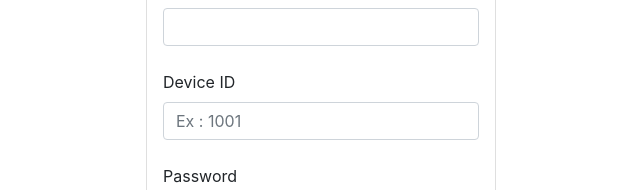
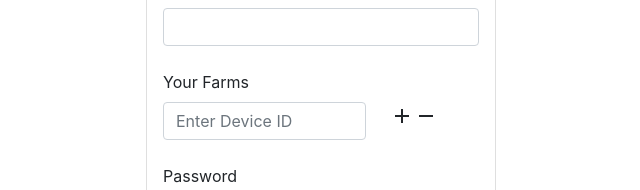
Before and after one commit to dewMyth/react-iot-farm, a React (Create React App) app: page /signup in a window 1280 px wide. Shown: the part 224-414 px from the top of the page, without its empty margins (319-959 px from the left). Built offline with nearby package versions, Linux system fonts and the light colour scheme; no server answers.

Commit message:
refactored login to add multiple devices

```diff
--- a/package.json
+++ b/package.json
@@ -3,9 +3,13 @@
   "version": "0.1.0",
   "private": true,
   "dependencies": {
+    "@emotion/react": "^11.8.2",
+    "@emotion/styled": "^11.8.1",
     "@fortawesome/fontawesome-svg-core": "^1.2.36",
     "@fortawesome/free-solid-svg-icons": "^5.15.4",
     "@fortawesome/react-fontawesome": "^0.1.15",
+    "@mui/icons-material": "^5.5.0",
+    "@mui/material": "^5.5.0",
     "@testing-library/jest-dom": "^5.14.1",
     "@testing-library/react": "^11.2.7",
     "@testing-library/user-event": "^12.8.3",
@@ -19,6 +23,7 @@
     "react-scripts": "4.0.3",
     "react-spinners": "^0.11.0",
     "recharts": "^2.0.10",
+    "uuid": "^8.3.2",
     "web-vitals": "^1.1.2"
   },
   "scripts": {
--- a/src/components/SignUp.js
+++ b/src/components/SignUp.js
@@ -1,44 +1,84 @@
 //React Imports
-import React, {useRef, useState} from "react";
-import {useAuth} from '../contexts/AuthContext';
+import React, { useRef, useState } from "react";
+import { useAuth } from "../contexts/AuthContext";
 import { useHistory } from "react-router";
 import { Link } from "react-router-dom";
 
+import AddIcon from "@mui/icons-material/Add";
+import RemoveIcon from "@mui/icons-material/Remove";
+
+import { v4 as uuidv4 } from "uuid";
+
 //Bootstrap Imports
 import { Form, Button, Card, Alert } from "react-bootstrap";
+import { useFormControlUnstyled } from "@mui/base";
 
 const SignUp = () => {
+  const emailRef = useRef();
+  const passwordRef = useRef();
+  const confirmPasswordRef = useRef();
+  const { signup } = useAuth();
+  const [error, setError] = useState("");
+  const [loading, setLoading] = useState(false);
+  const history = useHistory();
 
-  const emailRef = useRef()
-  const deviceIdRef = useRef()
-  const passwordRef = useRef()
-  const confirmPasswordRef = useRef()
-  const {signup} = useAuth()
-  const [error, setError] = useState('');
-  const [loading, setLoading] = useState(false);
-  const history = useHistory()
+  const [deviceIds, setDeviceIds] = useState([{ id: uuidv4(), deviceId: "" }]);
 
-  async function handleSignup(e){
+  async function handleSignup(e) {
     e.preventDefault();
-    if(passwordRef.current.value !== confirmPasswordRef.current.value){
-      return setError("Passwords should be match!!!")
-    }
-    try {
-      setError('');
-      setLoading(true);
-      signup(emailRef.current.value, passwordRef.current.value, deviceIdRef.current.value);
-      history.push("/login")
-    }
-    catch {
-      setError("Failed to create an account, Make sure you are connected to internet!")
+    if (passwordRef.current.value !== confirmPasswordRef.current.value) {
+      return setError("Passwords should be match!!!");
     }
 
-    setLoading(false)
+    const user = {
+      email: emailRef.current.value,
+      password: passwordRef.current.value,
+      deviceIds: deviceIds,
+    };
+
+    console.log(user);
+
+    try {
+      setError("");
+      setLoading(true);
+      signup(user.email, user.password, user.deviceIds);
+      history.push("/login");
+    } catch {
+      setError(
+        "Failed to create an account, Make sure you are connected to internet!"
+      );
+    }
+
+    setLoading(false);
   }
+
+  const handleChangeInput = (id, event) => {
+    const newInputDevices = deviceIds.map((i) => {
+      if (id === i.id) {
+        i[event.target.name] = event.target.value;
+      }
+      return i;
+    });
+
+    setDeviceIds(newInputDevices);
+  };
+
+  const handleAddDevices = () => {
+    setDeviceIds([...deviceIds, { id: uuidv4(), deviceId: "" }]);
+  };
+
+  const handleRemoveDevices = (id) => {
+    const values = [...deviceIds];
+    values.splice(
+      values.findIndex((value) => value.id === id),
+      1
+    );
+    setDeviceIds(values);
+  };
 
   return (
     <div>
-      <Card style={{width : "350px"}}>
+      <Card style={{ width: "350px" }}>
         <Card.Body>
           <h2 className="text-center mb-4">Sign Up</h2>
           {error && <Alert variant="danger">{error}</Alert>}
@@ -48,8 +88,38 @@ const SignUp = () => {
               <Form.Control type="email" ref={emailRef}></Form.Control>
             </Form.Group>
             <Form.Group className="mt-4" id="deviceId">
-              <Form.Label>Device ID</Form.Label>
-              <Form.Control type="text" placeholder="Ex : 1001" ref={deviceIdRef}></Form.Control>
+              <Form.Label>Your Farms</Form.Label>
+              {deviceIds.map((deviceId) => (
+                <div key={deviceId.id}>
+                  <div className="row">
+                    <div className="col-md-8">
+                      <Form.Control
+                        name="deviceId"
+                        placeholder="Enter Device ID"
+                        variant="filled"
+                        value={deviceId.deviceId}
+                        onChange={(event) =>
+                          handleChangeInput(deviceId.id, event)
+                        }
+                      ></Form.Control>
+                    </div>
+                    <div className="col-md-4">
+                      <div className="row">
+                        <div className="col-md-2" onClick={handleAddDevices}>
+                          <AddIcon />
+                        </div>
+                        <div
+                          className="col-md-2"
+                          disabled={deviceIds.length === 1}
+                          onClick={() => handleRemoveDevices(deviceId.id)}
+                        >
+                          <RemoveIcon />
+                        </div>
+                      </div>
+                    </div>
+                  </div>
+                </div>
+              ))}
             </Form.Group>
             <Form.Group className="mt-4" id="password">
               <Form.Label>Password</Form.Label>
@@ -57,14 +127,19 @@ const SignUp = () => {
             </Form.Group>
             <Form.Group className="mt-4" id="confirm-password">
               <Form.Label>Confirm Password</Form.Label>
-              <Form.Control type="password" ref={confirmPasswordRef}></Form.Control>
+              <Form.Control
+                type="password"
+                ref={confirmPasswordRef}
+              ></Form.Control>
             </Form.Group>
-            <Button disabled={loading} className="w-100 mt-4" type="submit">Sign Up</Button>
+            <Button disabled={loading} className="w-100 mt-4" type="submit">
+              Sign Up
+            </Button>
           </Form>
         </Card.Body>
       </Card>
-      <div className="w-100 text-center mt-4" >
-        Already have an account?  <Link to="/login"> Log In</Link>
+      <div className="w-100 text-center mt-4">
+        Already have an account? <Link to="/login"> Log In</Link>
       </div>
     </div>
   );
--- a/src/contexts/AuthContext.js
+++ b/src/contexts/AuthContext.js
@@ -1,61 +1,58 @@
-import React, {useEffect, useState, useContext} from 'react';
+import React, { useEffect, useState, useContext } from "react";
 
-import {auth, fs} from '../firebase.config'
+import { auth, fs } from "../firebase.config";
 
 const AuthContext = React.createContext();
 
 export const useAuth = () => {
-    return useContext(AuthContext)
-}
+  return useContext(AuthContext);
+};
 
-
-
-export const AuthProvider = ({children}) => {
+export const AuthProvider = ({ children }) => {
   const [currentUser, setCurrentUser] = useState();
   const [loading, setLoading] = useState(true);
 
-    const signup = (email,password, deviceId) => {
-        return auth.createUserWithEmailAndPassword(email, password)
-        .then(registeredUser => {
-            fs.collection("users")
-            .doc(registeredUser.user.uid)
-            .set({
-                email:email,
-                deviceId : deviceId
-            })
-        })
-    }
+  const signup = (email, password, deviceIds) => {
+    return auth
+      .createUserWithEmailAndPassword(email, password)
+      .then((registeredUser) => {
+        fs.collection("users").doc(registeredUser.user.uid).set({
+          email: email,
+          deviceIds: deviceIds,
+        });
+      });
+  };
 
-    const login = (email,password) => {
-        return auth.signInWithEmailAndPassword(email, password)
-    }
+  const login = (email, password) => {
+    return auth.signInWithEmailAndPassword(email, password);
+  };
 
   const logout = () => {
-        return auth.signOut()
-    }
+    return auth.signOut();
+  };
 
   const resetPassword = (email) => {
-        return auth.sendPasswordResetEmail(email)
-    }
+    return auth.sendPasswordResetEmail(email);
+  };
 
   useEffect(() => {
-       const unsubscribe = auth.onAuthStateChanged(user => {
-            setCurrentUser(user)
-            setLoading(false)
-        })
-        return unsubscribe
-    }, [])
+    const unsubscribe = auth.onAuthStateChanged((user) => {
+      setCurrentUser(user);
+      setLoading(false);
+    });
+    return unsubscribe;
+  }, []);
 
   const value = {
     currentUser,
     login,
     signup,
     logout,
-        resetPassword
-    }
+    resetPassword,
+  };
   return (
     <AuthContext.Provider value={value}>
       {!loading && children}
     </AuthContext.Provider>
-    )
-}
+  );
+};
```
Also changed, not shown: 1 other file (tests, documents, lock files or other folders). Lines whose indentation alone changed are shown as unchanged.
